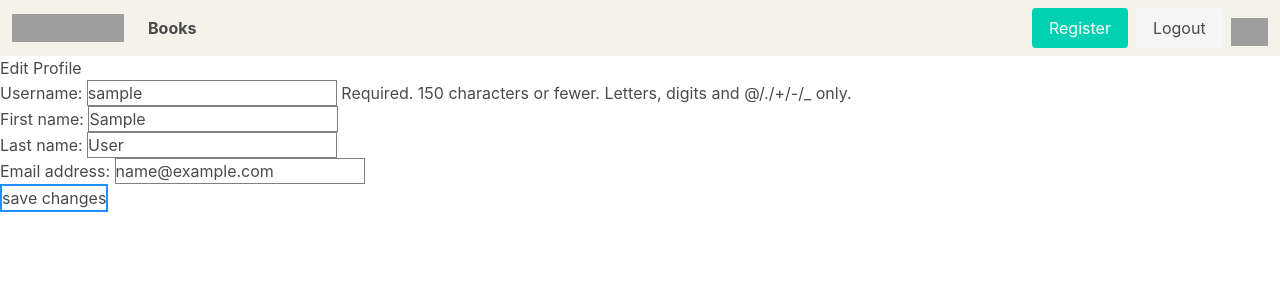
After one commit to Acadbek/goodreads-clone, a Django app: page /users/profile/edit/ in a window 1280 px wide. The commit adds this page. Shown: the top 300 px of the page. Run offline with Django 4.2, Linux system fonts and the light colour scheme; the visitor is signed in with stand-in values (Sample User, id 1); some libraries are stand-ins or nearby versions; grey boxes are pictures that could not be loaded.

Commit message:
feat: update user profile

```diff
--- a/goodreads/urls.py
+++ b/goodreads/urls.py
@@ -9,7 +9,7 @@ urlpatterns = [
     path('', landingPage, name='landingPage'),
     path('users/', include('user.urls')),
     path('books/', include('book.urls')),
-    path('admin/', admin.site.urls),
+    path('admin/', admin.site.urls)
 ]
 
 if settings.DEBUG:
--- /dev/null
+++ b/main.css
@@ -0,0 +1,15 @@
+input {
+  border: solid 1px gray;
+  padding: 4px;
+  outline: none;
+}
+
+button {
+    border: solid 2px dodgerblue;
+    padding: 2px 4px;
+}
+
+
+.success{
+  /* background-color: green; */
+}
--- a/templates/base.html
+++ b/templates/base.html
@@ -9,6 +9,7 @@
       href="https://cdn.jsdelivr.net/npm/bulma@0.9.4/css/bulma.min.css"
     />
     <script src="https://cdn.tailwindcss.com"></script>
+    <link rel="stylesheet" href="/main.css">
   </head>
   <body>
     <nav
--- /dev/null
+++ b/templates/users/profile_edit.html
@@ -0,0 +1,16 @@
+{% extends 'base.html' %}
+
+{% block title %} Edit Profile {% endblock %}
+
+{% block content %}
+
+<h1>Edit Profile</h1>
+
+<form action="" method="post">
+    {% csrf_token %}
+    {{form.as_p}}
+
+    <button type="submit">save changes</button>
+</form>
+
+{% endblock %}
--- a/user/forms.py
+++ b/user/forms.py
@@ -18,3 +18,9 @@ class UserCreateForm(forms.ModelForm):
 class UserLoginForm(forms.Form):
     username = forms.CharField(max_length=150)
     password = forms.CharField(widget=forms.PasswordInput, max_length=128)
+
+
+class UserUpdateForm(forms.ModelForm):
+    class Meta:
+        model = User
+        fields = ('username', 'first_name', 'last_name', 'email')
--- a/user/urls.py
+++ b/user/urls.py
@@ -1,5 +1,5 @@
 from django.urls import path
-from user.views import RegisterView, LoginView, ProfileView, LogoutView
+from user.views import RegisterView, LoginView, ProfileView, LogoutView, ProfileUpdateView
 
 app_name = 'user'
 
@@ -8,4 +8,5 @@ urlpatterns = [
     path('login/', LoginView.as_view(), name='login'),
     path('logout/', LogoutView.as_view(), name='logout'),
     path('profile/', ProfileView.as_view(), name='profile'),
+    path('profile/edit/', ProfileUpdateView.as_view(), name='profile_edit'),
 ]
--- a/user/views.py
+++ b/user/views.py
@@ -1,6 +1,6 @@
 from django.views import View
 from django.shortcuts import redirect, render
-from user.forms import UserCreateForm
+from user.forms import UserCreateForm, UserUpdateForm
 from django.contrib.auth.forms import AuthenticationForm
 from django.contrib.auth import login, logout
 from django.contrib.auth.mixins import LoginRequiredMixin
@@ -46,3 +46,21 @@ class LogoutView(View):
         messages.info(request, 'You have been logged out')
         logout(request)
         return redirect('landingPage')
+
+
+class ProfileUpdateView(LoginRequiredMixin, View):
+    def get(self, request):
+        update_form = UserUpdateForm(instance=request.user)
+        return render(request, 'users/profile_edit.html', {'form': update_form})
+
+    def post(self, request):
+        update_form = UserUpdateForm(instance=request.user, data=request.POST)
+
+        if update_form.is_valid():
+            update_form.save()
+            messages.success(
+                request, 'You have successfully updated your profile.')
+
+            return redirect('user:profile')
+        else:
+            return render(request, 'users/profile_edit.html', {"form": update_form})
```
Also changed, not shown: templates/users/profile.html (+5 -2 lines), user/tests.py (+12 -0 lines).
